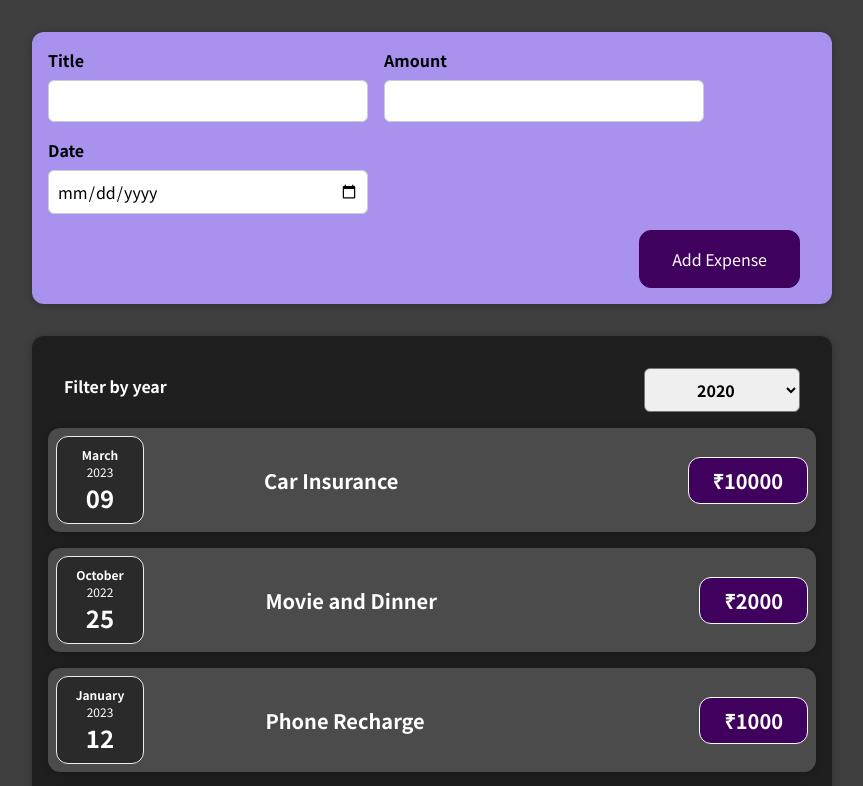
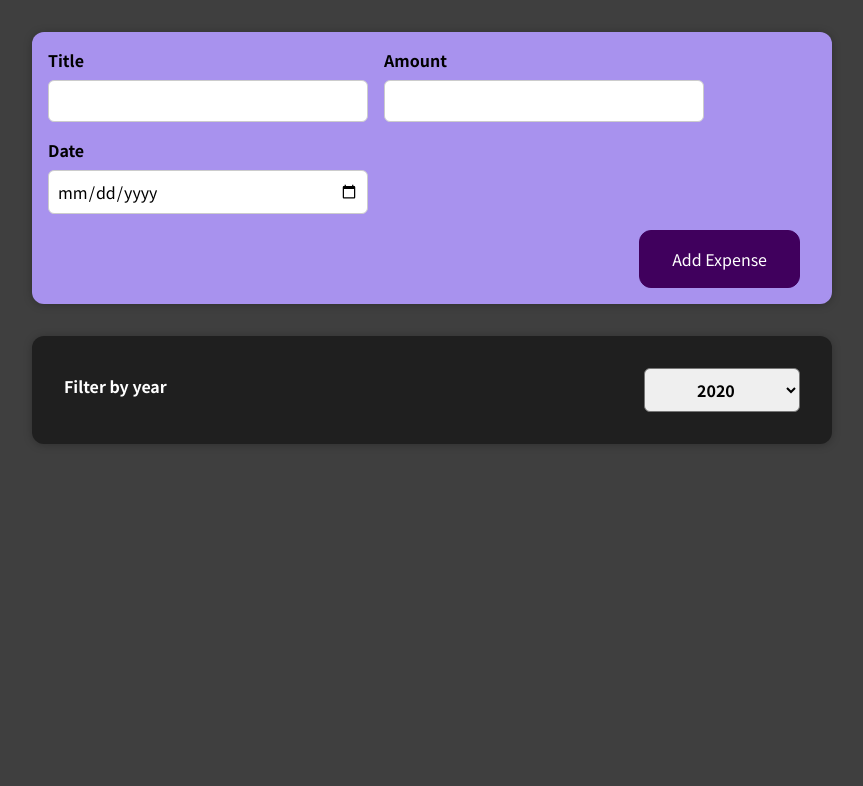
Before and after one commit to nishabdShunya/ReactGuide, a React (Create React App) app: page / in a window 1280 px wide. Shown: the top 786 px of the page, without its empty margins (208-1071 px from the left). Built offline with nearby package versions, Linux system fonts and the light colour scheme.

Commit message:
made the expense filter functional

```diff
--- a/src/components/Expenses/Expenses.js
+++ b/src/components/Expenses/Expenses.js
@@ -9,6 +9,9 @@
   const filterChangeHandler = (selectedYear) => {
     setFilteredYear(selectedYear);
   };
+  const filteredExpenses = props.items.filter((expense) => {
+    return expense.date.getFullYear().toString() === filteredYear;
+  });
   return (
     <div>
       <Card className="expenses">
@@ -16,7 +19,7 @@
           selected={filteredYear}
           onChangeFilter={filterChangeHandler}
         />
-        {props.items.map((expense) => {
+        {filteredExpenses.map((expense) => {
           return (
             <ExpenseItem
               key={expense.id}
```
